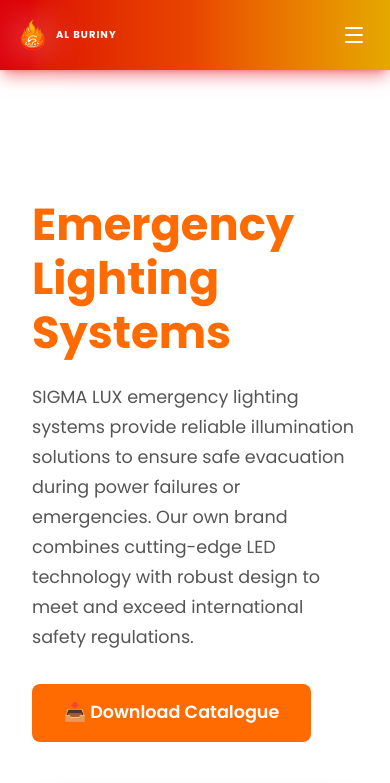
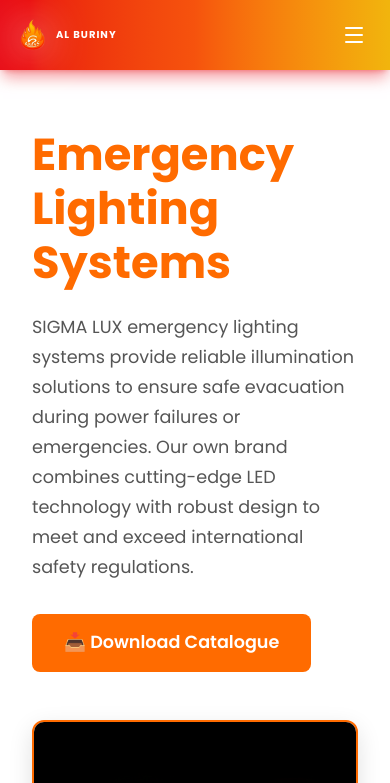
Before and after one commit to JITHIN-Ji/AL-BURINY-COMPANY, a React (Vite) app: page /emergency-lighting-systems in a window 390 px wide. Shown: the top 783 px of the page. Built offline with nearby package versions, Linux system fonts and the light colour scheme.

Commit message:
solve navabar issue

```diff
--- a/src/components/navbar.jsx
+++ b/src/components/navbar.jsx
@@ -23,16 +23,26 @@
       const element = document.getElementById(sectionId);
       if (!element) return;
 
-      const y =
-        element.getBoundingClientRect().top +
-        window.pageYOffset -
-        NAVBAR_HEIGHT;
+      // Get the navbar height dynamically
+      const navbarHeight = window.innerWidth >= 640 ? 80 : 70;
+
+      // Get element position relative to document
+      const elementRect = element.getBoundingClientRect();
+      const scrollTop = window.scrollY || document.documentElement.scrollTop;
+
+      // Calculate target scroll position with navbar offset
+      let targetScroll = elementRect.top + scrollTop - navbarHeight;
+
+      // For the home section, scroll to the very top
+      if (sectionId === "home") {
+        targetScroll = 0;
+      }
 
       window.scrollTo({
-        top: y,
+        top: Math.max(0, targetScroll),
         behavior: "smooth",
       });
-    }, 120);
+    }, 50);
 
     setIsMenuOpen(false);
   };
--- a/src/global.css
+++ b/src/global.css
@@ -10,16 +10,24 @@
 }
 
 body {
-    @apply bg-black text-white text-sm font-poppins antialiased pt-[80px];
+    @apply bg-black text-white text-sm font-poppins antialiased;
     margin: 0;
     padding: 0;
 }
 
-/* Mobile padding adjustment for navbar */
-@media (max-width: 1024px) {
-    body {
-        @apply pt-[70px];
-    }
+/* Ensure sections have proper top padding for fixed navbar */
+section {
+    @apply relative;
+}
+
+/* Don't add padding to hero section since it uses h-screen */
+section#home {
+    /* no padding - full viewport height */
+}
+
+/* Other sections get top padding to account for navbar */
+section:not(#home) {
+    @apply pt-[70px] sm:pt-[80px];
 }
 
 button {
```
